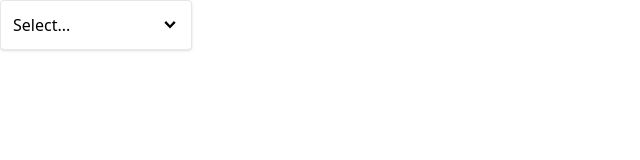
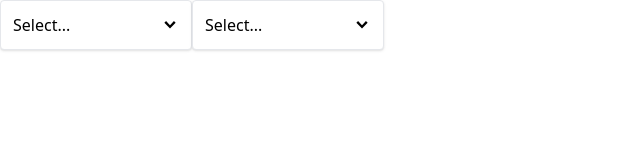
Before and after one commit to ingvillajimenez/comps, a React (Create React App) app: page / in a window 1280 px wide. Shown: the top 160 px of the page, without its empty margins (0-640 px from the left). Built offline with nearby package versions, Linux system fonts and the light colour scheme.

Commit message:
A Challenging Extra Feature

```diff
--- a/src/App.js
+++ b/src/App.js
@@ -15,7 +15,10 @@ function App() {
   ];
 
   return (
-    <Dropdown options={options} value={selection} onChange={handleSelect} />
+    <div className="flex">
+      <Dropdown options={options} value={selection} onChange={handleSelect} />
+      <Dropdown options={options} value={selection} onChange={handleSelect} />
+    </div>
   );
 }
 
```
